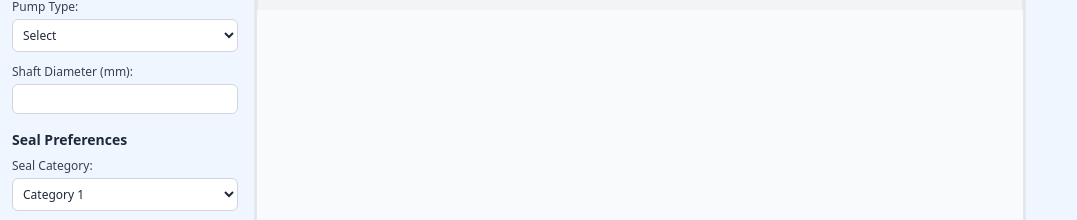
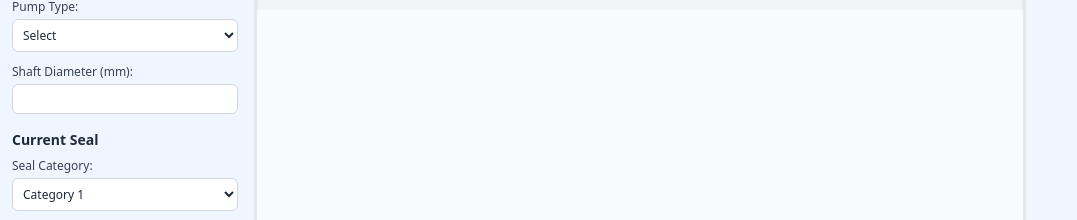
Before and after one commit to vaik05shaman/Seal-Recomendation, a React (Vite) app: page / in a window 1280 px wide. Shown: the part 790-1010 px from the top of the page, without its empty margins (0-1077 px from the left). Built offline with nearby package versions, Linux system fonts and the light colour scheme.

Commit message:
new changes

```diff
--- a/src/components/GraphSection.jsx
+++ b/src/components/GraphSection.jsx
@@ -45,7 +45,7 @@ function GraphSection({ tableEntries }) {
         x: ['Reliability', 'Performance', 'Leakage', 'Temp Impact', 'Pressure Impact'],
         y: [preferredReliability, preferredPerformance, preferredLeakage, tempImpact, pressureImpact],
         type: 'bar',
-        name: 'Preferred',
+        name: 'Current',
         marker: { color: '#22c55e' },
       },
     ];
--- a/src/components/Sidebar.jsx
+++ b/src/components/Sidebar.jsx
@@ -376,7 +376,7 @@ function Sidebar({ sealData = {}, setSealData, onSubmit, onReset, onUpdatePrefer
           </div>
         </div>
         <div>
-          <h2 className="text-sm font-semibold text-gray-800 mb-2">Seal Preferences</h2>
+          <h2 className="text-sm font-semibold text-gray-800 mb-2">Current Seal</h2>
           <div className="space-y-3">
             <div>
               <label className="block text-xs font-medium text-gray-700 mb-1">Seal Category:</label>
--- a/src/components/Workspace.jsx
+++ b/src/components/Workspace.jsx
@@ -475,7 +475,7 @@ function Workspace({ tableEntries }) {
           <table className="w-full text-sm text-left text-gray-700">
             <thead className="text-xs text-gray-700 uppercase bg-blue-50">
               <tr>
-                {['Parameter', 'Preferred', 'Recommended', 'Reason', 'API 682 Reference'].map((header) => (
+                {['Parameter', 'Current', 'Recommended', 'Reason', 'API 682 Reference'].map((header) => (
                   <th key={header} className="px-4 py-3">{header}</th>
                 ))}
               </tr>
```
